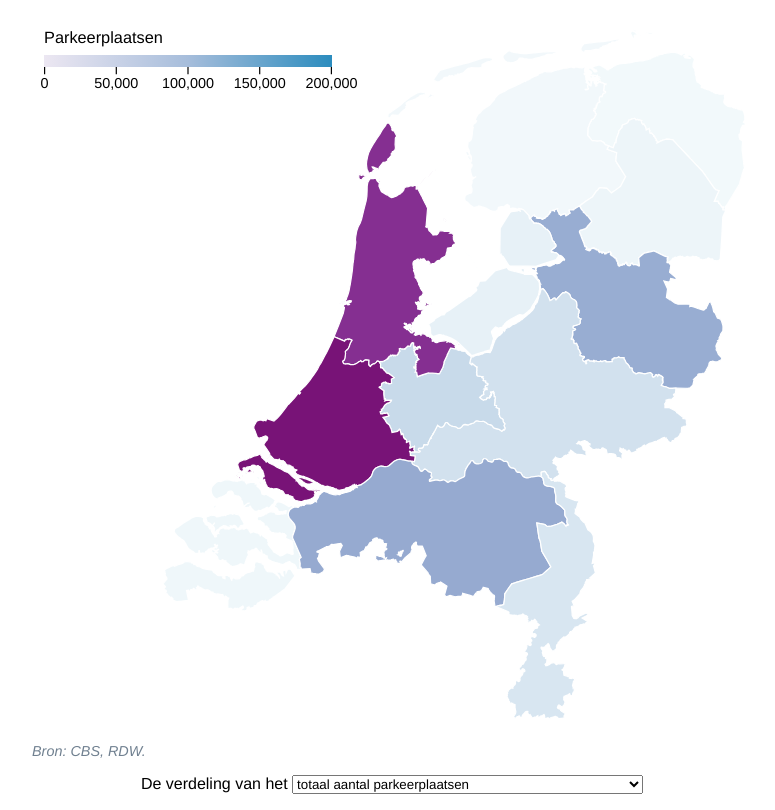
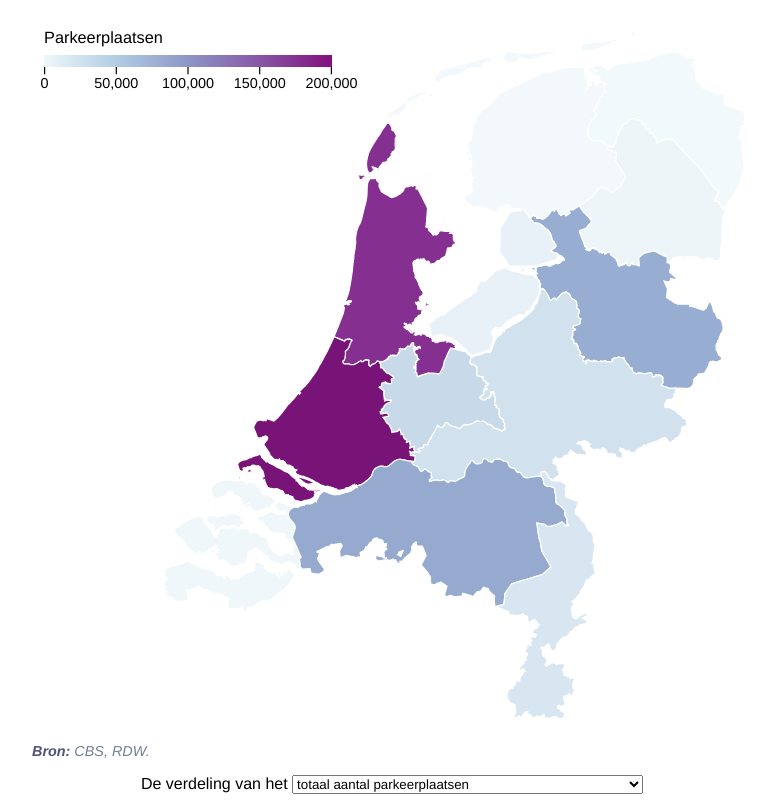
Before and after one commit to qiubee/car-city-data-visualization, a plain HTML site: page index.html in a window 1280 px wide. Shown: the part 65-875 px from the top of the page, without its empty margins (248-1023 px from the left). Drawn offline with Linux system fonts and the light colour scheme.

Commit message:
update website

```diff
--- a/css/index.css
+++ b/css/index.css
@@ -50,6 +50,11 @@ article svg ~ p {
     margin-bottom: 1rem;
 }
 
+article svg ~ p span {
+    font-weight: bold;
+    color: #4f5279;
+}
+
 svg text {
     font-family: Avenir, Helvetica, Roboto, Ubuntu, Arial, sans-serif;
     font-size: 0.75rem;
--- a/index.html
+++ b/index.html
@@ -13,7 +13,7 @@
 		</header>
 		<section>
 			<div id="map">
-				<p>Bron: CBS, RDW.</p>
+				<p><span>Bron:</span> CBS, RDW.</p>
 			</div>
 		</section>
 	</article>
--- a/js/index.js
+++ b/js/index.js
@@ -9,9 +9,10 @@ async function createChoroplethMap() {
 }
 
 function setupMap(width, height) {
-	const legendSize = {
+	const legend = {
 		width: width * 0.8,
-		height: 10
+		height: 10,
+		title: "Parkeerplaatsen"
 	};
 
 	const svg = d3.select("#map")
@@ -20,42 +21,10 @@ function setupMap(width, height) {
 		.attr("width", width)
 		.attr("height", height);
 
-	const legend = svg.append("g")
-		.attr("class", "legend")
-		.attr("transform", `translate(${legendSize.height}, ${legendSize.height * 2})`);
-
-	svg.insert("defs", ":first-child")
-		.append("linearGradient")
-		.attr("id", "linear-gradient")
-		.attr("x1", "0%")
-		.attr("y1", "0%")
-		.attr("x2", "100%")
-		.attr("y2", "0%");
-
-	legend.append("rect")
-		.attr("x", -legendSize.width / 2)
-		.attr("y", 0)
-		.attr("width", legendSize.width / 2)
-		.attr("height", legendSize.height)
-		.attr("transform", `translate(${legendSize.width / 2}, ${legendSize.height})`)
-		.attr("fill", "url(#linear-gradient)");
-
-	legend.append("text")
-		.text("Parkeerplaatsen")
-		.style("font-weight", "500")
-		.style("font-size", "0.85rem");
-
-	const legendScale = d3.scaleLinear([0, 200000], [10, 249]);
-
-	legend.append("g")
-		.attr("class", "ticks")
-		.attr("transform", "translate(-10, 20)")
-		.call(d3.axisBottom(legendScale).ticks(3))
-		.select(".domain").remove()
-		.style("font-size", "0.85rem");
-
 	svg.append("g")
 		.attr("class", "map");
+
+	createLegend(svg, legend.width, legend.height, legend.title);
 
 	const scale = width * height / 50;
 
@@ -82,23 +51,15 @@ function drawMap(path, data, node=null) {
 	const max = d3.max(selectedData);
 	const n = 10 ** (max.toString().length - 1);
 	const ceil = Math.ceil(max / n) * n;
-	const color = d3.scaleSequential([0, ceil], d3.interpolateBuPu);
+	const scale = [0, ceil];
+	const color = d3.scaleSequential(scale, d3.interpolateBuPu);
 
-	svg.select("linearGradient")
-		.selectAll("stop")
-		.data(d3.schemePuBu[3])
-		.enter()
-		.append("stop")
-		.attr("offset", function (d, i) {
-			return i / color.range().length;
-		})
-		.attr("stop-color", function (d) {
-			return d;
-		});
+	updateLegend(svg, scale);
 
 	map.selectAll("path")
 		.data(data.features)
 		.join(function (enter) {
+			// add path and color scale of province
 				enter.append("path")
 					.attr("class", "province")
 					.attr("d", path)
@@ -106,12 +67,14 @@ function drawMap(path, data, node=null) {
 					.attr("fill", function (d) {
 						return color(d.properties[selected]);
 					})
+					// show information on hover
 					.append("title")
 					.text(function (d) {
 						const info = d.properties;
 						return `Provincie ${info.province} \n${info[selected]} parkeerplaatsen`;
 		});
 		}, function (update) {
+			// update color and information of province
 				update.attr("fill", function (d) {
 						return color(d.properties[selected]);
 					})
@@ -121,6 +84,7 @@ function drawMap(path, data, node=null) {
 						return `Provincie ${info.province}\n${info[selected]} parkeerplaatsen`;
 					});
 		}, function (exit) {
+			// remove province(s)
 				exit.remove();
 		});
 
@@ -130,6 +94,54 @@ function drawMap(path, data, node=null) {
 	select.on("change", function (event) {
 		drawMap(path, data, event.target);
 	});
+}
+
+function createLegend(parentSVG, width, height, title) {
+	const legend = parentSVG.append("g")
+		.attr("class", "legend")
+		.attr("transform", `translate(${height}, ${height * 2})`);
+
+	parentSVG.insert("defs", ":first-child")
+		.append("linearGradient")
+		.attr("id", "linear-gradient")
+		.selectAll("stop")
+		.data(d3.schemeBuPu[5])
+		.enter()
+		.append("stop")
+		.attr("offset", function (d, i) {
+			return i / 4;
+		})
+		.attr("stop-color", function (d) {
+			return d;
+		});
+
+	legend.append("rect")
+		.attr("x", -width / 2)
+		.attr("y", 0)
+		.attr("width", width / 2)
+		.attr("height", height)
+		.attr("transform", `translate(${width / 2}, ${height})`)
+		.attr("fill", "url(#linear-gradient)");
+
+	legend.append("text")
+		.text(title)
+		.style("font-weight", "500")
+		.style("font-size", "0.85rem");
+
+	legend.append("g")
+		.attr("class", "scale");
+}
+
+function updateLegend(parentSVG, scale) {
+	const width = parseInt(parentSVG.select(".legend rect").attr("width")) + 9;
+	const height = parseInt(parentSVG.select(".legend rect").attr("height"));
+	const legendScale = d3.scaleLinear(scale, [height, width]);
+
+	parentSVG.select(".legend .scale")
+		.attr("transform", "translate(-10, 20)")
+		.call(d3.axisBottom(legendScale).ticks(3))
+		.select(".domain").remove()
+		.style("font-size", "0.85rem");
 }
 
 function addSelectForm(data, descriptions) {
```
